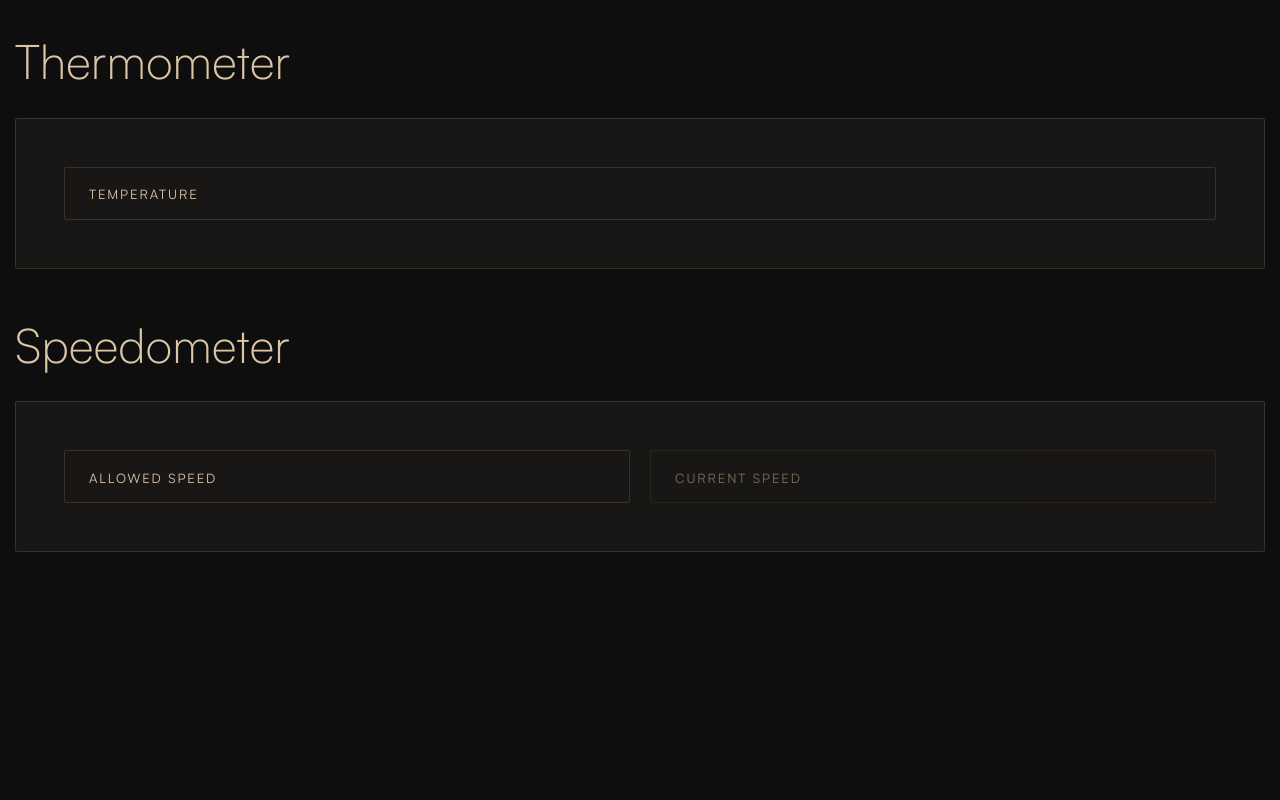
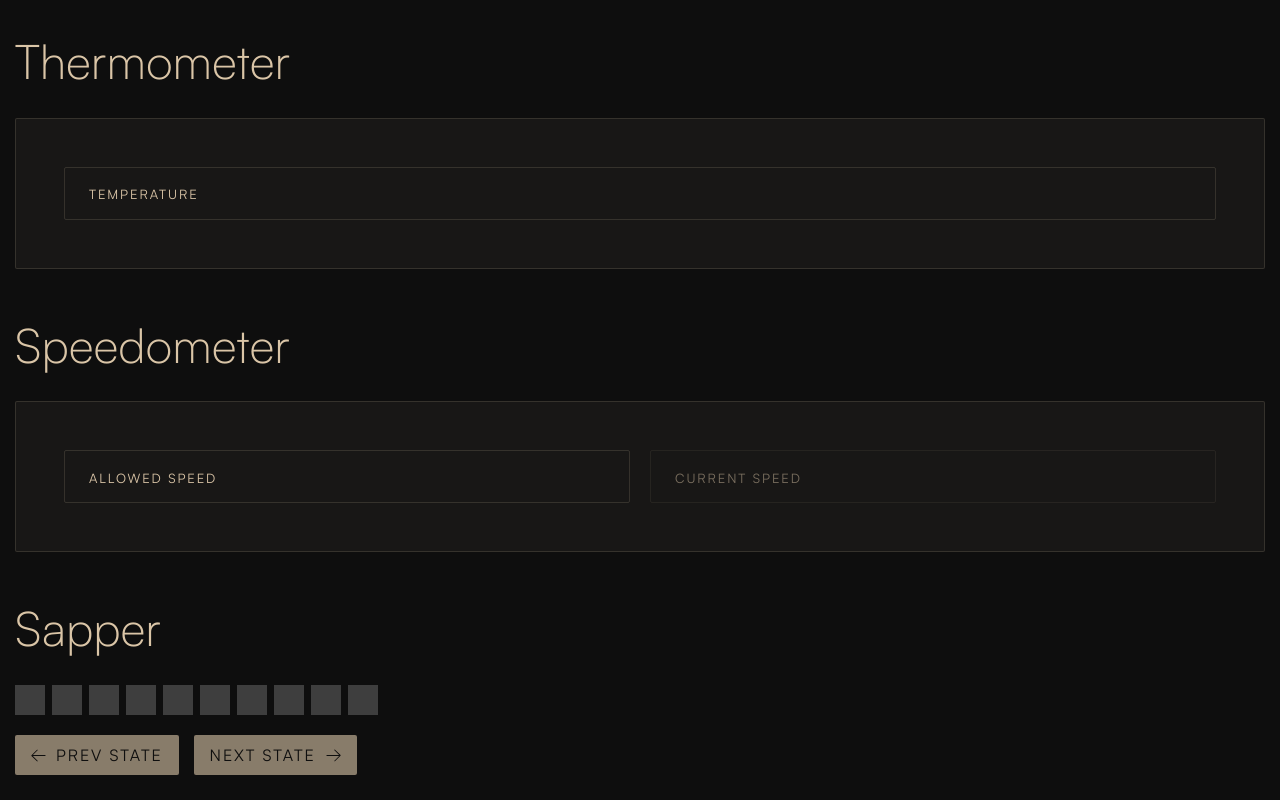
Before and after one commit to m1neil/homework_3, a React (Vite) app: page / in a window 1280 px wide. Shown: the part 363-1163 px from the top of the page. Before the commit the page ends 940 px from the top, so only its background shows below. Built offline with nearby package versions, Linux system fonts and the light colour scheme.

Commit message:
add component Sapper

```diff
--- a/src/components/App.jsx
+++ b/src/components/App.jsx
@@ -1,14 +1,28 @@
 import CentimeterConverter from './CentimeterConverter';
+import Sapper from './Sapper';
 import Speedometer from './Speedometer';
 import Thermometer from './Thermometer';
 
 function App() {
+	const cells = [
+		{ id: 0, isMine: false, isOpen: false },
+		{ id: 1, isMine: true, isOpen: false },
+		{ id: 2, isMine: false, isOpen: false },
+		{ id: 3, isMine: false, isOpen: false },
+		{ id: 4, isMine: true, isOpen: false },
+		{ id: 5, isMine: false, isOpen: false },
+		{ id: 6, isMine: false, isOpen: false },
+		{ id: 7, isMine: false, isOpen: false },
+		{ id: 8, isMine: true, isOpen: false },
+		{ id: 9, isMine: false, isOpen: false }
+	];
 
 	return (
 		<>
 			<CentimeterConverter />
 			<Thermometer />
 			<Speedometer />
+			<Sapper cells={cells} />
 		</>
 	)
 }
--- /dev/null
+++ b/src/components/Sapper.jsx
@@ -0,0 +1,74 @@
+import { useState } from "react"
+
+function Sapper({ cells }) {
+	const [gameField, setGameField] = useState(() => cells)
+	const [history, setHistory] = useState(() => [copyStateGameField(cells)])
+	const [indexHistory, setIndexHistory] = useState(0)
+
+	function copyStateGameField(gameField) {
+		return JSON.parse(JSON.stringify(gameField))
+	}
+
+	const openCell = idCell => {
+		if (isCellOpen(idCell)) return
+		const updateGameField = gameField.map(cell => cell.id === idCell ? { ...cell, isOpen: true } : cell)
+		setGameField(() => updateGameField)
+		setHistory(prevHistory => [...prevHistory, copyStateGameField(updateGameField)])
+		setIndexHistory(history.length)
+	}
+
+	const isCellOpen = idCell => {
+		return gameField.some(cell => cell.id === idCell && cell.isOpen)
+	}
+
+	const getClassCell = (isOpen, isMine) => {
+		let className = 'sapper-item'
+		if (isOpen) className += isMine ? ' -mine' : ' -empty'
+		return className
+	}
+
+	const setStateHistory = e => {
+		const eventType = e.target.getAttribute('data-type')
+		const value = eventType === 'prev-state' ? -1 : 1
+		const newIndexHistory = indexHistory + value
+		const stateGameField = history[newIndexHistory]
+		setGameField(stateGameField)
+		setIndexHistory(newIndexHistory)
+	}
+
+	return (
+		<div className="sapper">
+			<div className="sapper-container">
+				<h2 className="sapper-title title">Sapper</h2>
+				<div className="sapper-row">
+					{gameField.map(({ id, isOpen, isMine }) =>
+						<button
+							type="button"
+							key={id}
+							className={getClassCell(isOpen, isMine)}
+							onClick={() => openCell(id)}>
+						</button>
+					)}
+				</div>
+				<div className="sapper-actions">
+					<button
+						data-type="prev-state"
+						onClick={setStateHistory}
+						disabled={!indexHistory}
+						className="sapper-button sapper-button-prev button"
+					>Prev state
+					</button>
+					<button
+						data-type="next-state"
+						onClick={setStateHistory}
+						disabled={indexHistory === history.length - 1}
+						className="sapper-button sapper-button-next button"
+					>Next state
+					</button>
+				</div>
+			</div>
+		</div>
+	)
+}
+
+export default Sapper
--- a/src/components/Speedometer.jsx
+++ b/src/components/Speedometer.jsx
@@ -31,9 +31,6 @@ function Speedometer() {
 		parseInt(allowedSpeed)
 	)
 	const classStyleInput = getClassStylesInput(speedPercent)
-
-	console.log(speedPercent);
-
 
 	let contentWarning
 	if (speedPercent && speedPercent > 90)
--- a/src/styles/components/form/button.scss
+++ b/src/styles/components/form/button.scss
@@ -0,0 +1,23 @@
+@use "../../includes/" as *;
+
+.button {
+	border-radius: toRem(2);
+	padding: toRem(12) toRem(16);
+	letter-spacing: 0.12rem;
+	text-transform: uppercase;
+	color: #0e0e0e;
+	background-color: $accentColor;
+	transition:
+		background-color 0.3s,
+		opacity 0.3s;
+	text-align: center;
+	&:disabled {
+		cursor: default;
+		opacity: 0.6;
+	}
+	@media (any-hover: hover) {
+		&:not(:disabled):hover {
+			background-color: rgba(218, 197, 167, 0.75);
+		}
+	}
+}
--- a/src/styles/components/form/form.scss
+++ b/src/styles/components/form/form.scss
@@ -1 +1,2 @@
 @forward "./input";
+@forward "./button";
--- a/src/styles/components/index.scss
+++ b/src/styles/components/index.scss
@@ -3,3 +3,4 @@
 @forward "./converter";
 @forward "./thermometer";
 @forward "./speedometer";
+@forward "./sapper";
--- /dev/null
+++ b/src/styles/components/sapper.scss
@@ -0,0 +1,57 @@
+@use "../includes/" as *;
+
+.sapper {
+	padding-block: toRem(25);
+	&-container {
+	}
+	&-title {
+		&:not(:last-child) {
+			margin-bottom: toRem(30);
+		}
+	}
+	&-row {
+		display: flex;
+		flex-wrap: wrap;
+		gap: toRem(7);
+		&:not(:last-child) {
+			margin-bottom: toRem(20);
+		}
+	}
+	&-item {
+		background-color: rgba(255, 255, 255, 0.2);
+		width: toRem(30);
+		aspect-ratio: 1;
+		&.-mine {
+			background-color: rgba(255, 0, 0, 0.2);
+		}
+		&.-empty {
+			background-color: rgba(0, 255, 0, 0.2);
+		}
+	}
+	&-actions {
+		display: flex;
+		flex-wrap: wrap;
+		column-gap: toRem(15);
+	}
+	&-button {
+		display: inline-flex;
+		align-items: center;
+		justify-content: center;
+		column-gap: toRem(10);
+		&::before {
+			content: "";
+			background: url("../assets/icons/arrow.svg") center / contain no-repeat;
+			width: toRem(15);
+			aspect-ratio: 1;
+			flex-shrink: 0;
+		}
+		&-prev {
+			&::before {
+				transform: rotate(-180deg);
+			}
+		}
+		&-next {
+			flex-direction: row-reverse;
+		}
+	}
+}
```
Also changed, not shown: src/assets/icons/arrow.svg (added).
